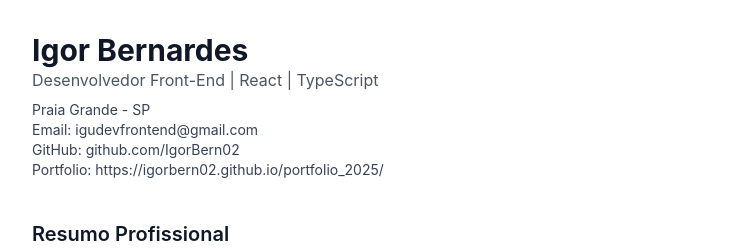
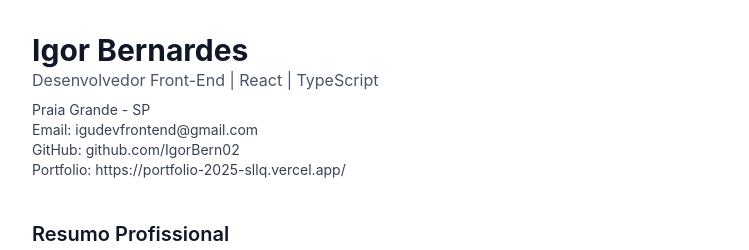
Before and after one commit to IgorBern02/resume2026, a React (Vite) app: page / in a window 1280 px wide. Shown: the top 250 px of the page, without its empty margins (256-1005 px from the left). Built offline with nearby package versions, Linux system fonts and the light colour scheme.

Commit message:
atualizado portfolio link

```diff
--- a/src/App.tsx
+++ b/src/App.tsx
@@ -14,7 +14,7 @@ export default function App() {
           <p>Praia Grande - SP</p>
           <p>Email: igudevfrontend@gmail.com</p>
           <p>GitHub: github.com/IgorBern02</p>
-          <p>Portfolio: https://igorbern02.github.io/portfolio_2025/</p>
+          <p>Portfolio: https://portfolio-2025-sllq.vercel.app/</p>
         </div>
       </header>
 
```
